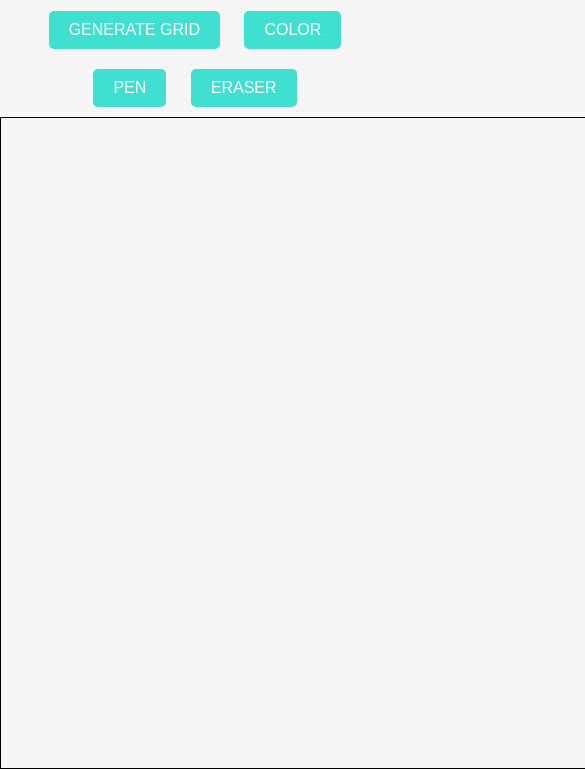
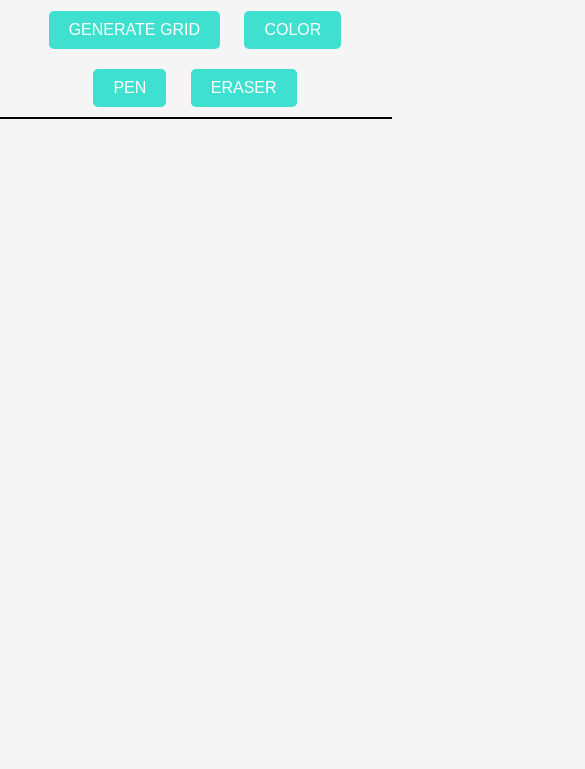
Before and after one commit to janphsantiago/etchSketch, a plain HTML site: page index.html in a window 390 px wide. Shown: the part 79-848 px from the top of the page, 585 px wide, since content can reach past the window. Drawn offline with Linux system fonts and the light colour scheme.

Commit message:
Added media screen code for devices below 600px
Updated the style for grid container and item to adjust
into 4 rows for devices with smaller screen.

```diff
--- a/style.css
+++ b/style.css
@@ -8,19 +8,9 @@ h1 {
     text-align: center;
     color: #1E90FF;
 }
-
 .powerBtns {
     text-align: center;
     margin-top: 20px;
-}
-.grid-container {
-    display: flex;
-    flex-wrap: wrap;
-    width: 650px;
-    height: 650px;
-    margin: 0 auto;
-    border: 1px solid black;
-    cursor: pointer;
 }
 button{
     padding: 10px 20px;
@@ -33,11 +23,20 @@ button{
     font-size: 16px;
     font-weight: 300;
 }
-
 button:hover {
     background-color: #1E90FF;
 }
 
+
+.grid-container {
+    display: flex;
+    flex-wrap: wrap;
+    width: 650px;
+    height: 650px;
+    margin: 0 auto;
+    border: 1px solid black;
+    cursor: pointer;
+}
 /* GRID BOX */
 .grid-item {
     width: calc(100% / 16);
@@ -45,3 +44,15 @@ button:hover {
     box-sizing: border-box;
     border: 1px solid black;
 }
+
+@media only screen and (max-width: 600px) {
+    .grid-container {
+        max-width: 100%;
+        height: auto;
+    }
+
+    .grid-item {
+        width: calc(100% / 4);
+        height: calc(100% / 4); /* Adjusting to 4 rows for smaller screens */
+    }
+    }
```
